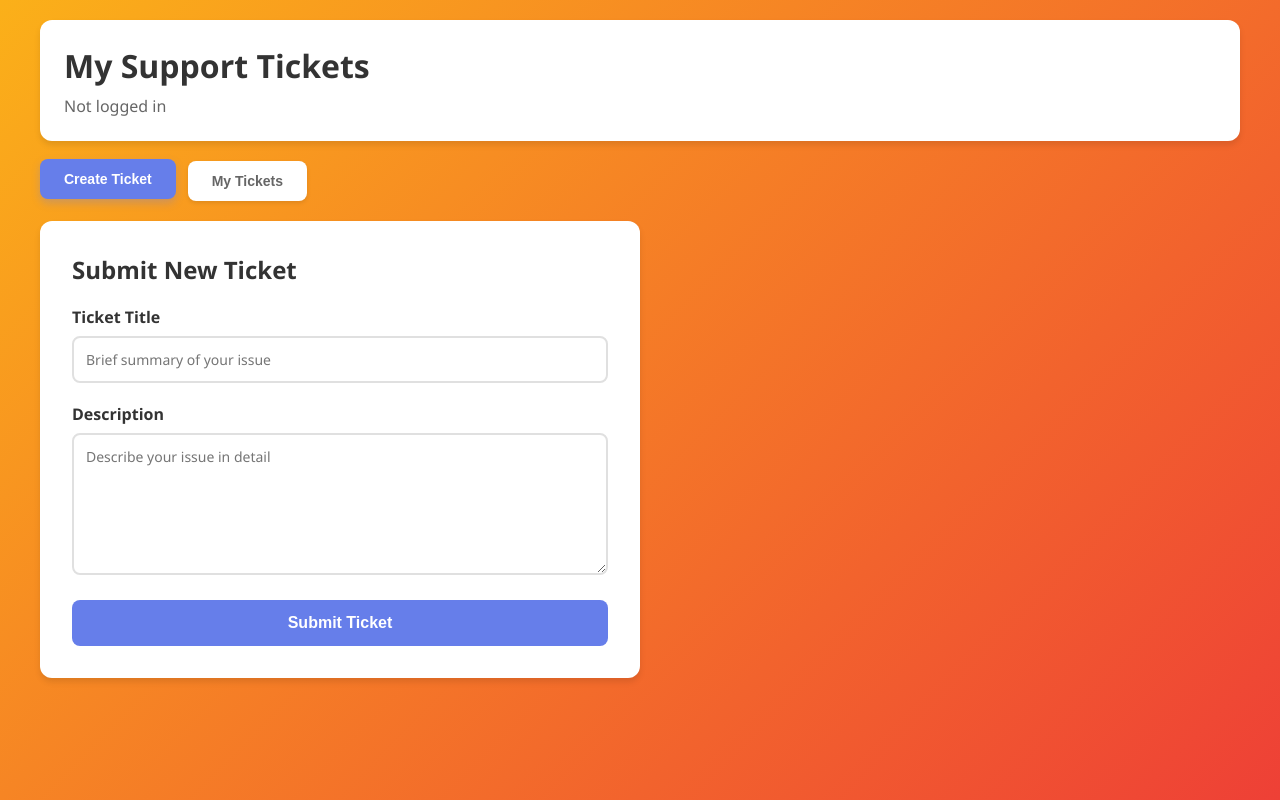
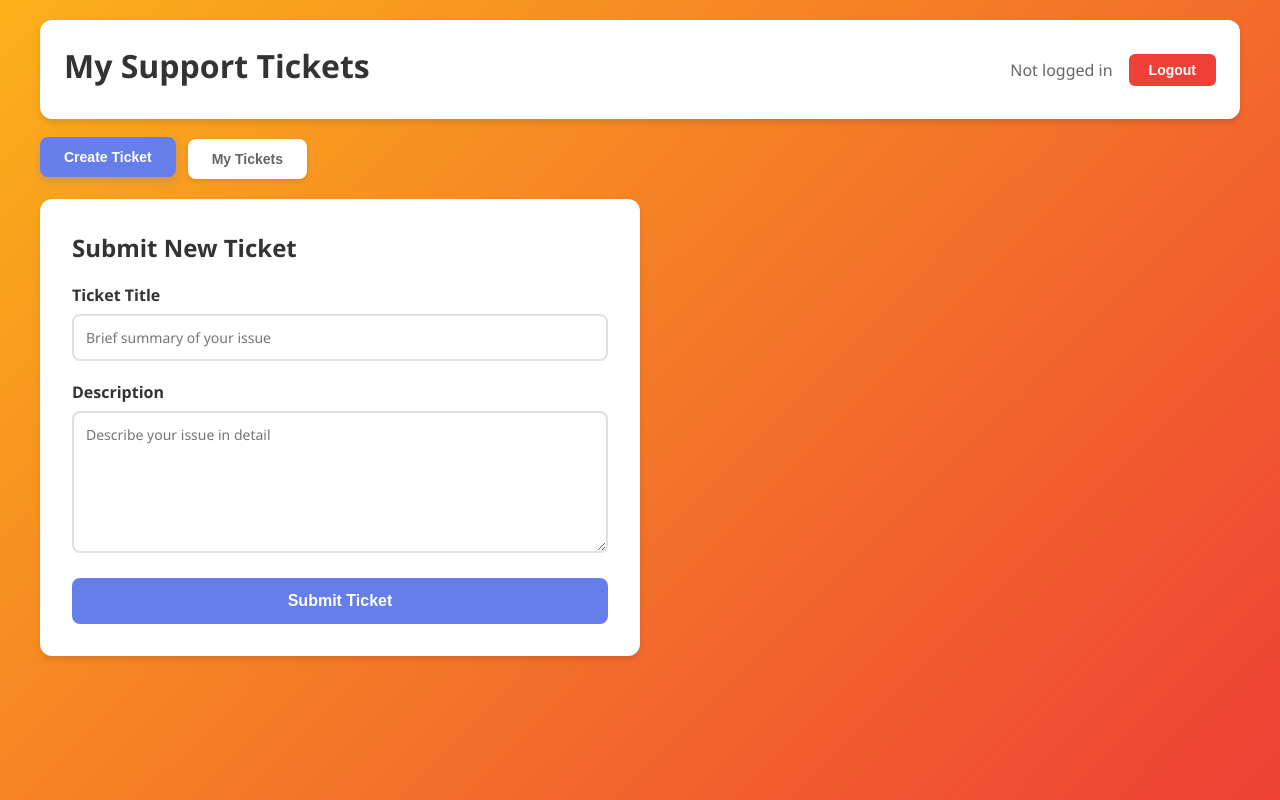
Before and after one commit to myojiii/tickit, a website: page public/client/index.html in a window 1280 px wide. Drawn offline with Linux system fonts and the light colour scheme.

Commit message:
logout btn

```diff
--- a/public/client/index.html
+++ b/public/client/index.html
@@ -10,7 +10,10 @@
   <div class="container">
     <div class="header">
       <h1>My Support Tickets</h1>
-      <p id="user-info">Loading user info...</p>
+      <div class="header-right">
+        <p id="user-info">Loading user info...</p>
+        <button id="logout-btn" class="logout-btn">Logout</button>
+      </div>
     </div>
 
     <div class="tabs">
--- a/public/scripts/client.js
+++ b/public/scripts/client.js
@@ -230,6 +230,17 @@
     });
   };
 
+  const handleLogout = () => {
+    // Clear all authentication data from localStorage
+    localStorage.removeItem("userId");
+    localStorage.removeItem("userEmail");
+    localStorage.removeItem("userName");
+    localStorage.removeItem("ticketOpenedTimes");
+
+    // Redirect to login page
+    window.location.href = "/auth/login.html";
+  };
+
   document.addEventListener("DOMContentLoaded", () => {
     window.ClientApp = {
       state,
@@ -240,6 +251,12 @@
     setupTabs();
     setupForm();
     initUser();
+
+    // Logout button handler
+    const logoutBtn = document.getElementById("logout-btn");
+    if (logoutBtn) {
+      logoutBtn.addEventListener("click", handleLogout);
+    }
 
     // Periodically refresh tickets to detect new replies from staff
     // This ensures badges appear when staff sends messages
--- a/public/styles/client.css
+++ b/public/styles/client.css
@@ -22,6 +22,9 @@ body {
   border-radius: 12px;
   margin-bottom: 20px;
   box-shadow: 0 4px 6px rgba(0, 0, 0, 0.1);
+  display: flex;
+  justify-content: space-between;
+  align-items: center;
 }
 
 .header h1 {
@@ -29,8 +32,37 @@ body {
   margin-bottom: 8px;
 }
 
+.header-right {
+  display: flex;
+  align-items: center;
+  gap: 16px;
+}
+
 .header p {
   color: #666;
+  margin-bottom: 0;
+}
+
+.logout-btn {
+  padding: 8px 20px;
+  background: #EE4036;
+  color: white;
+  border: none;
+  border-radius: 6px;
+  cursor: pointer;
+  font-size: 14px;
+  font-weight: 600;
+  transition: all 0.2s ease;
+}
+
+.logout-btn:hover {
+  background: #d32f2f;
+  transform: translateY(-1px);
+  box-shadow: 0 2px 4px rgba(0, 0, 0, 0.2);
+}
+
+.logout-btn:active {
+  transform: translateY(0);
 }
 
 .tabs {
```
